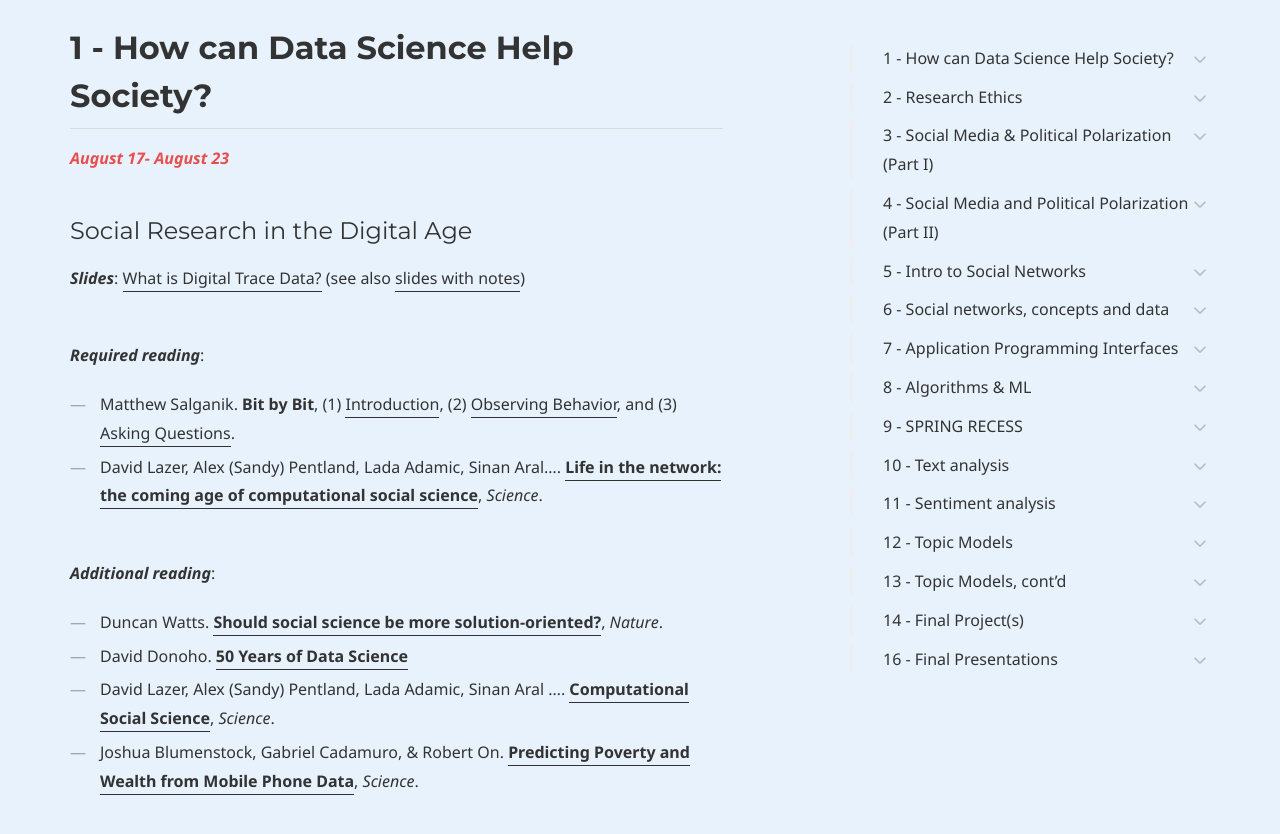
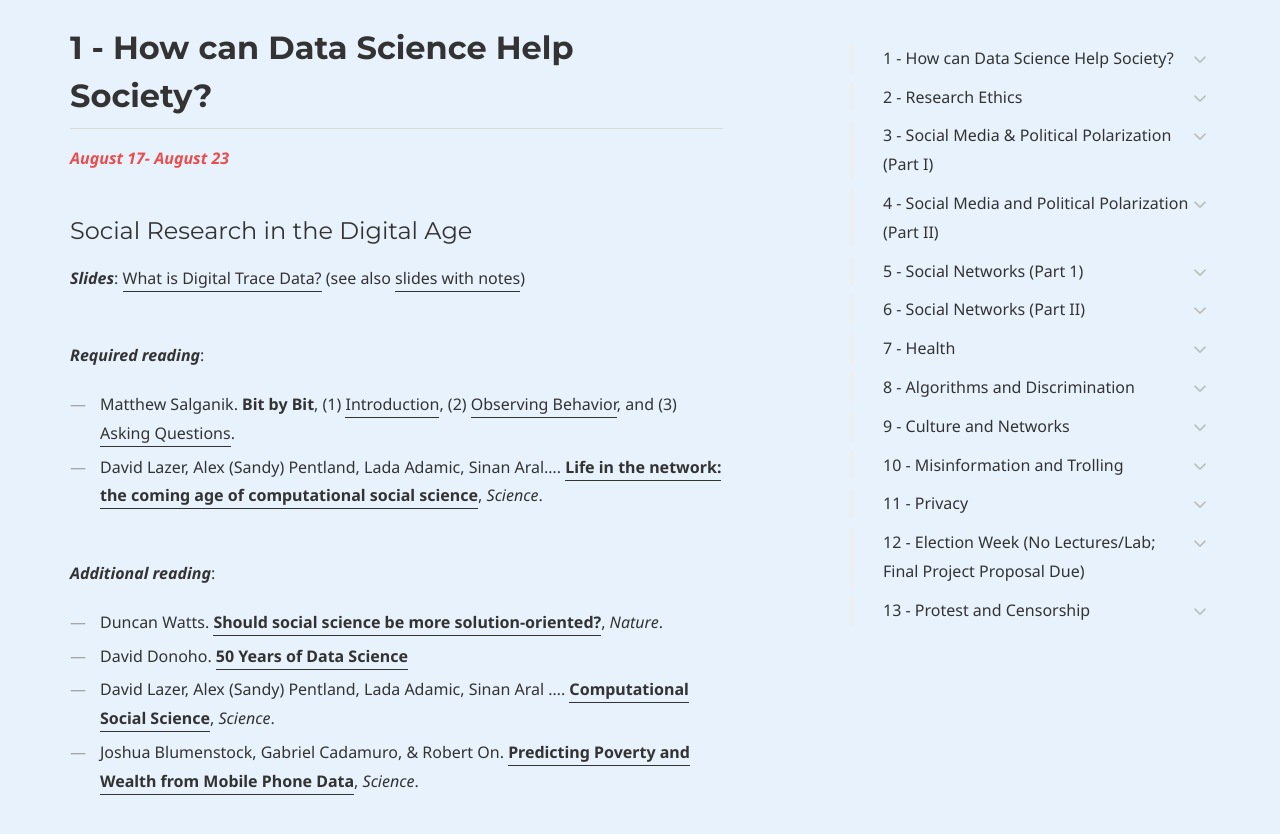
Before and after one commit to dssoc/dssoc.github.io, a Jekyll site: the page built from schedule.md, in a window 1280 px wide and 900 px high, scrolled down 611 px. Shown: the top 834 px of the window. Built offline with Jekyll 4.4.1, drawn with Linux system fonts in a browser that asks for light colours; some web fonts are replaced; some of the changed text lies outside the part shown.

Commit message:
Update schedule.md

```diff
--- a/schedule.md
+++ b/schedule.md
@@ -158,11 +158,23 @@
 
 
 
+<b><i><font color="#E84E4E">September 7-13</font></i></b>
+#### Social Media, Filter Bubbles, and Political Polarization
+
+***Slides***: [The Backfire Effect?](https://htmlpreview.github.io/?https://cbail.github.io/Polarization_Talk#/)
+<br/><br/>
 
 
+***Required reading***:
+<br/>
+- John Bohannon. [**Is Facebook keeping you in a political bubble?**](https://www.sciencemag.org/news/2015/05/facebook-keeping-you-political-bubble), Science.
+- Chris Bail, et al. [**Exposure to opposing views on social media can increase political polarization**](https://www.pnas.org/content/115/37/9216), Proceedings of the National Academy of Sciences.
+<br/><br/>
 
+***Additional reading***:
+- Pablo Barbera & Zachary C. Steinert-Threlkeld [**How to Use Social Media Data for Political Science Research**](http://pablobarbera.com/static/social-media-data-generators.pdf),  The SAGE Handbook of Research Methods in Political Science and International Relations.
+<br/><br/><br/><br/>
 
-<b><i><font color="#E84E4E">February 13</font></i></b>
 
 #### Basic ggplot (Lab)
 <div class="callout callout--info">
@@ -188,10 +200,9 @@
 
 
 
+## 5 - Social Networks (Part 1)
 
-
-## 5 - Intro to Social Networks
-<b><i><font color="#E84E4E">February 11</font></i></b>
+<b><i><font color="#E84E4E">September 14-20</font></i></b>
 #### What is a Social Network?
 
 ***Slides***: [Social Network Analysis](https://docs.google.com/presentation/d/18Jjq70XnotcSqQwj8hfq12xfIPCSvO8BhVsh71ZvOno/edit#slide=id.p1)
@@ -211,7 +222,6 @@
 <br/><br/><br/><br/>
 
 
-<b><i><font color="#E84E4E">February 4</font></i></b>
 #### Pipes, Functions, and Vectors (Lab)
 <div class="callout callout--info">
 <i>Required reading:</i> <br/>
@@ -233,8 +243,9 @@
 
 
 
-## 6 - Social networks, concepts and data
-<b><i><font color="#E84E4E">February 18</font></i></b>
+## 6 - Social Networks (Part II)
+<b><i><font color="#E84E4E">September 21-27</font></i></b>
+
 #### Social Network basics
 ***Code***: Intro to Social Network Analysis [Rmd](https://minhaskamal.github.io/DownGit/#/home?url=https://github.com/dssoc/dssoc.github.io/blob/master/docs/Intro_Networks/Intro_to_Network_Analysis_in_R.Rmd), [html](https://htmlpreview.github.io/?https://github.com/dssoc/dssoc.github.io/blob/master/docs/Intro_Networks/Intro_to_Network_Analysis_in_R.html)
 <br/><br/>
@@ -275,8 +286,8 @@
 
 
 
-## 7 - Application Programming Interfaces
-<b><i><font color="#E84E4E">February 25</font></i></b>
+## 7 - Health
+<b><i><font color="#E84E4E">September 28-October 4</font></i></b>
 #### When they want to give you data...
 ***Slides***: [APIs](https://cbail.github.io/ids704/apis/Rpres/APIs.html#/)
 
@@ -298,7 +309,6 @@
 <br/><br/><br/><br/>
 
 
-<b><i><font color="#E84E4E">February 27</font></i></b>
 #### Working with APIs (Lab)
 <div class="callout callout--info">
 <i>Assignment:</i><br/> Submit your .Rmd for the following exercises by midnight on Monday<br/>
@@ -312,8 +322,8 @@
 <br/><br/><br/>
 
 
-## 8 - Algorithms & ML
-<b><i><font color="#E84E4E">March 3</font></i></b>
+## 8 - Algorithms and Discrimination
+<b><i><font color="#E84E4E">October 5-11</font></i></b>
 #### Intro to Algorithms and Machine Learning
 
 ***Required reading***:
@@ -326,39 +336,16 @@
 <br/><br/><br/><br/>
 
 
-<b><i><font color="#E84E4E">March 5</font></i></b>
-#### Algorithms & ML (lab)
-<div class="callout callout--info">
-<i>Resource/Slides:</i><br/>
-- <a href = "http://www.r2d3.us/visual-intro-to-machine-learning-part-1/">Visual intro to ML</a><br/>
-- <a href = "https://topepo.github.io/caret/index.html"><code>caret</code> Package</a><br/>
-- <a href = "https://bookdown.org/max/FES/review-predictive-modeling-process.html">A review of predictive modeling processes</a>
-<br/><br/>
 
-<i>Assignment:</i><br/> Submit your .Rmd for the following exercises by midnight on Monday<br/>
-<code>Lab 7 Exercises - Machine Learning</code> (<a href = "https://minhaskamal.github.io/DownGit/#/home?url=https://github.com/dssoc/dssoc.github.io/blob/master/assignments/DSS_Lab7_ML.Rmd">.Rmd</a>) (<a href = "https://htmlpreview.github.io/?https://github.com/dssoc/dssoc.github.io/blob/master/assignments/DSS_Lab7_ML.html">.html</a>)
-<br/><br/>
-
-For these excercises, you will need the following datasets:<br/>
-- <a href = "https://github.com/dssoc/dssoc.github.io/raw/master/datasets/spotify_relatedArtists.Rdata">spotify_relatedArtists.Rdata</a><br/>
-- <a href = "https://github.com/dssoc/dssoc.github.io/raw/master/datasets/dnc_candidates_flw_el.Rdata">dnc_candidates_flw_el.Rdata</a><br/>
-- <a href = "https://github.com/dssoc/dssoc.github.io/raw/master/datasets/artist_meta.Rdata">artist_meta.Rdata</a><br/>
-- <a href = "https://github.com/dssoc/dssoc.github.io/raw/master/datasets/grammy_nominees_20102020.Rdata">grammy_nominees_20102020.Rdata</a><br/>
-- <a href = "https://github.com/dssoc/dssoc.github.io/raw/master/datasets/grammy_winners_20102020.Rdata">grammy_winners_20102020.Rdata</a><br/>
-</div>
+## 9 - Culture and Networks
+<b><i><font color="#E84E4E">October 12-18</font></i></b>
+#### No Classes
 <br/><br/><br/><br/>
 
 
 
-
-## 9 - SPRING RECESS
-<b><i><font color="#E84E4E">March 10 & 12</font></i></b>
-#### No Classes
-<br/><br/><br/><br/>
-
-
-## 10 - Text analysis
-<b><i><font color="#E84E4E">March 17</font></i></b>
+## 10 - Misinformation and Trolling
+<b><i><font color="#E84E4E">October 19-25</font></i></b>
 #### Words to Numbers
 ***Slides***: [Basic Text Analysis](https://cbail.github.io/ids704/basic-text-analysis/Rpres/Basic_Text_Analysis.html#/)<br/>
 ***Annotated Code***: [html](https://cbail.github.io/ids704/basic-text-analysis/rmarkdown/Basic_Text_Analysis_in_R.html)<br/><br/>
@@ -400,8 +387,8 @@
 <br/><br/><br/>
 
 
-## 11 - Sentiment analysis
-<b><i><font color="#E84E4E">March 24</font></i></b>
+## 11 - Privacy
+<b><i><font color="#E84E4E">October 26-November 1</font></i></b>
 #### Sentiment analysis
 ***Slides***: [Dictionary-based Methods](https://cbail.github.io/ids704/dictionary-methods/Rpres/Dictionary%20Based%20Analysis.html)<br/>
 ***Annotated Code***: [html](https://cbail.github.io/ids704/dictionary-methods/rmarkdown/Dictionary-Based_Text_Analysis.html)<br/><br/>
@@ -437,8 +424,8 @@
 <br/><br/><br/><br/>
 
 
-## 12 - Topic Models
-<b><i><font color="#E84E4E">March 31</font></i></b>
+## 12 - Election Week (No Lectures/Lab; Final Project Proposal Due)
+<b><i><font color="#E84E4E">November 2-8</font></i></b>
 #### LDA and Beyond
 ***Slides***: [Running R in the Cloud](https://cbail.github.io/Running_R_in_the%20Cloud.html#/), [Topic Modeling](https://cbail.github.io/ids704/topic-modeling/Rpres/Topic%20Modeling.html#/)<br/>
 ***Annotated Code***: [html](https://cbail.github.io/ids704/topic-modeling/Topic_Modeling.html)<br/><br/>
@@ -456,8 +443,8 @@
 
 
 
-## 13 - Topic Models, cont'd
-<b><i><font color="#E84E4E">April 7</font></i></b>
+## 13 - Protest and Censorship
+<b><i><font color="#E84E4E">November 9-15</font></i></b>
 #### Your First Topic Model (Lab)
 <div class="callout callout--info">
 <i>Required reading:</i> <br/>
@@ -475,8 +462,11 @@
 <br/><br/><br/><br/>
 
 
-<b><i><font color="#E84E4E">April 9</font></i></b>
-#### the Future of Data Science
+
+#### 14 - Final Presentations
+
+<b><i><font color="#E84E4E">November 16-20</font></i></b>
+
 ***Required reading***:
 <br/>
 
@@ -484,16 +474,33 @@
 <br/><br/><br/><br/>
 
 
-## 14 - Final Project(s)
-<b><i><font color="#E84E4E">April 14</font></i></b>
-#### Remote project time
-<br/><br/><br/><br/>
-
-<b><i><font color="#E84E4E">April 16</font></i></b>
-#### FINAL PRESENTATIONS, Part 1
-<br/><br/><br/><br/>
 
 
-## 16 - Final Presentations
-<b><i><font color="#E84E4E">April 21</font></i></b>
-#### FINAL PRESENTATIONS, Part 2
+
+
+
+
+
+
+
+<b><i><font color="#E84E4E">March 5</font></i></b>
+#### Algorithms & ML (lab)
+<div class="callout callout--info">
+<i>Resource/Slides:</i><br/>
+- <a href = "http://www.r2d3.us/visual-intro-to-machine-learning-part-1/">Visual intro to ML</a><br/>
+- <a href = "https://topepo.github.io/caret/index.html"><code>caret</code> Package</a><br/>
+- <a href = "https://bookdown.org/max/FES/review-predictive-modeling-process.html">A review of predictive modeling processes</a>
+<br/><br/>
+
+<i>Assignment:</i><br/> Submit your .Rmd for the following exercises by midnight on Monday<br/>
+<code>Lab 7 Exercises - Machine Learning</code> (<a href = "https://minhaskamal.github.io/DownGit/#/home?url=https://github.com/dssoc/dssoc.github.io/blob/master/assignments/DSS_Lab7_ML.Rmd">.Rmd</a>) (<a href = "https://htmlpreview.github.io/?https://github.com/dssoc/dssoc.github.io/blob/master/assignments/DSS_Lab7_ML.html">.html</a>)
+<br/><br/>
+
+For these excercises, you will need the following datasets:<br/>
+- <a href = "https://github.com/dssoc/dssoc.github.io/raw/master/datasets/spotify_relatedArtists.Rdata">spotify_relatedArtists.Rdata</a><br/>
+- <a href = "https://github.com/dssoc/dssoc.github.io/raw/master/datasets/dnc_candidates_flw_el.Rdata">dnc_candidates_flw_el.Rdata</a><br/>
+- <a href = "https://github.com/dssoc/dssoc.github.io/raw/master/datasets/artist_meta.Rdata">artist_meta.Rdata</a><br/>
+- <a href = "https://github.com/dssoc/dssoc.github.io/raw/master/datasets/grammy_nominees_20102020.Rdata">grammy_nominees_20102020.Rdata</a><br/>
+- <a href = "https://github.com/dssoc/dssoc.github.io/raw/master/datasets/grammy_winners_20102020.Rdata">grammy_winners_20102020.Rdata</a><br/>
+</div>
+<br/><br/><br/><br/>
```
Also changed, not shown: other parts of schedule.md (+1 -1 lines).
